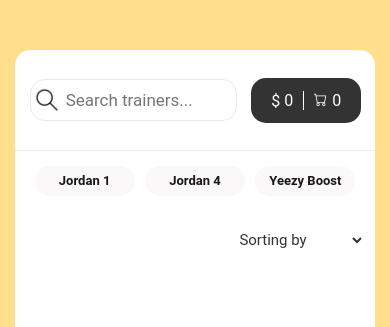
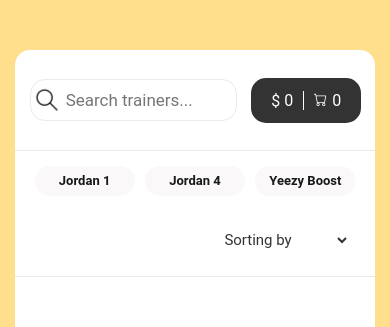
Before and after one commit to Mike525215/TStore, a React (Create React App) app in the folder frontend/tstore_app/: page /cart in a window 390 px wide. Shown: the top 327 px of the page. Built offline with nearby package versions, Linux system fonts and the light colour scheme.

Commit message:
some styles was added for Categories component

```diff
--- a/frontend/tstore_app/src/components/Categories/Categories.module.css
+++ b/frontend/tstore_app/src/components/Categories/Categories.module.css
@@ -3,6 +3,9 @@
     grid-template-columns: 2fr 1fr;
     height: 125px;
     align-items: center;
+    border-bottom: solid 1px #EAEAEA;
+    margin-left: 50px;
+    margin-right: 50px;
 }
 
 .catList {
@@ -43,6 +46,7 @@
     display: flex;
     align-items: center;
     justify-content: flex-end;
+    margin-right: 20px;
     flex: 1;
     height: 100%;
 }
@@ -64,9 +68,10 @@
 @media (max-width: 600px) {
     .categories {
         grid-template-columns: 1fr;
+        margin: 0;
     }
 
     .sortBlock {
-        margin-left: 17px;
+        margin-right: 15px;
     }
 }
```
